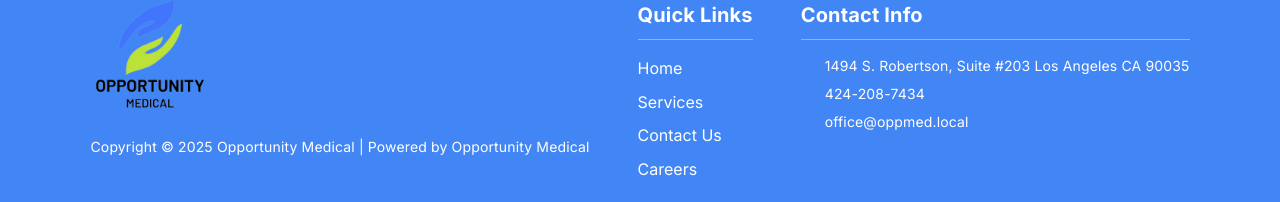
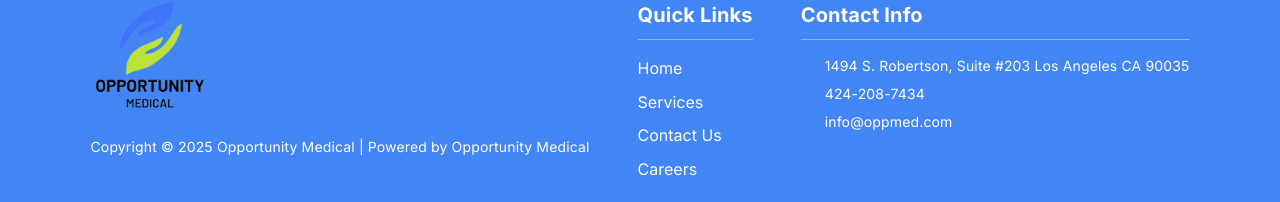
Before and after one commit to Octathorn/oppmed, a React (Vite) app: page / in a window 1280 px wide. Shown: the part 4505-4707 px from the top of the page. Built offline with nearby package versions, Linux system fonts and the light colour scheme; some icons are missing.

Commit message:
Update HomeFooter.jsx

```diff
--- a/src/components/Home/HomeFooter.jsx
+++ b/src/components/Home/HomeFooter.jsx
@@ -131,7 +131,7 @@ const HomeFooter = () => {
             </Box>
             <Box display="flex" alignItems="center" gap={1}>
               <EmailIcon fontSize="small" />
-              <Typography variant="body2">office@oppmed.local</Typography>
+              <Typography variant="body2">info@oppmed.com</Typography>
             </Box>
           </Grid>
         </Grid>
```
